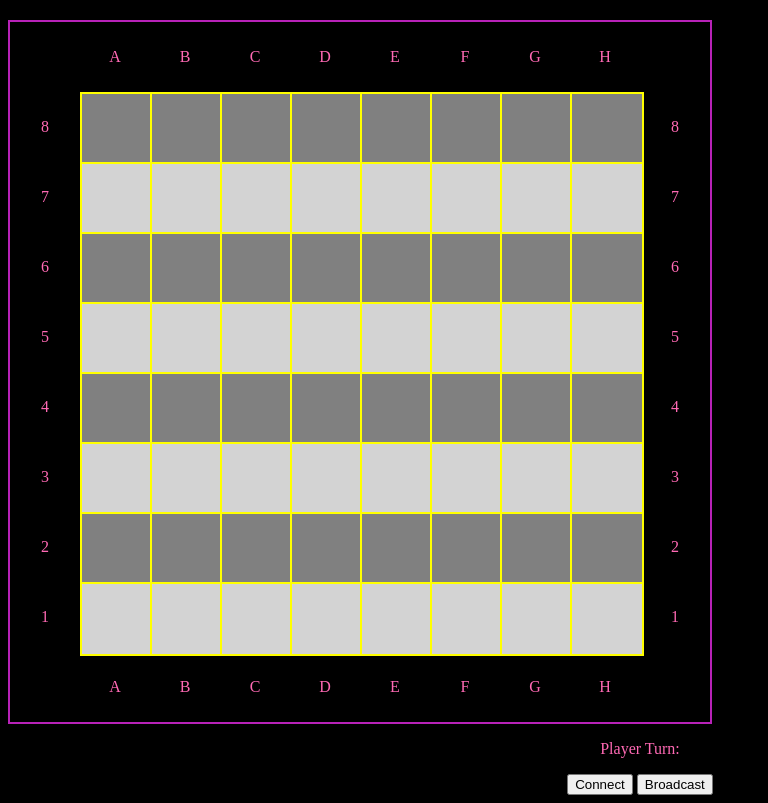
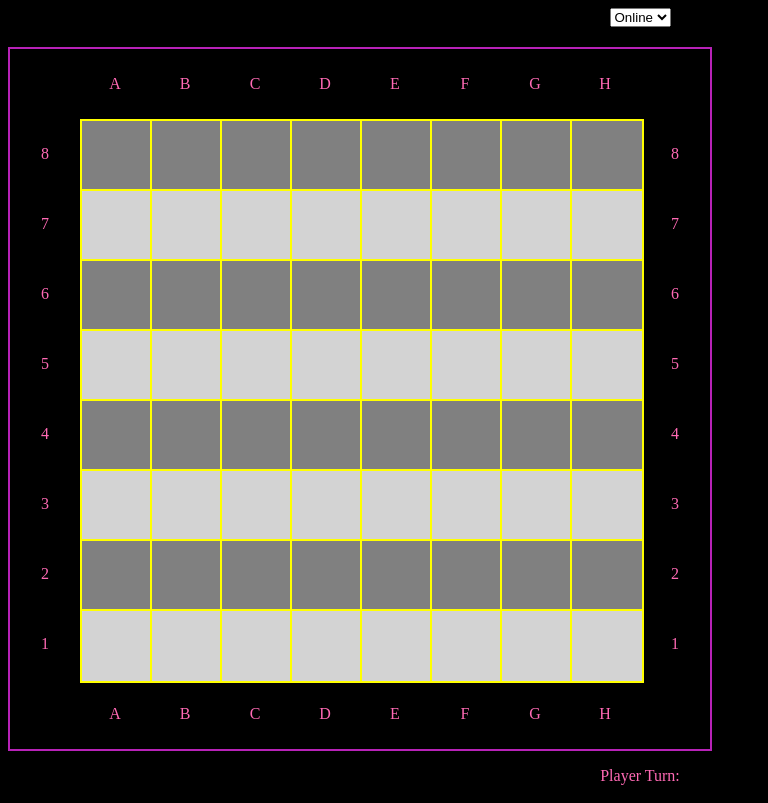
Before and after one commit to VanLance/go-chess, a website built with webpack: page client/public/index.html in a window 1280 px wide. Shown: the whole page, without its empty margins (0-768 px from the left). Built offline with nearby package versions, Linux system fonts and the light colour scheme; no server answers.

Commit message:
update chess state

```diff
--- a/client/public/index.html
+++ b/client/public/index.html
@@ -1,16 +1,22 @@
 <!DOCTYPE html>
 <html lang="en">
   <head>
-  <meta charset="UTF-8">
-  <meta name="viewport" content="width=device-width, initial-scale=1.0">
+    <meta charset="UTF-8" />
+    <meta name="viewport" content="width=device-width, initial-scale=1.0" />
     <title>Document</title>
     <script src="./bundle.js" defer></script>
-  <link rel="stylesheet" href="./static/styles.css">
+    <link rel="stylesheet" href="./static/styles.css" />
   </head>
   <body>
-  <main></main>
-  <p id="player-turn">Player Turn: </p>
-  <button id='webpack-connect'>Connect</button>
-  <button id='webpack-broadcast'>Broadcast</button>
+    <form>
+      <select name="game-play" id="game-play">
+        <option value="online">Online</option>
+        <option value="local">Local</option>
+      </select>
+    </form>
+    <main>
+      <div class="chess-board"></div>
+      <p id="player-turn">Player Turn:  </p>
+    </main>
   </body>
 </html>
--- a/client/public/static/styles.css
+++ b/client/public/static/styles.css
@@ -6,7 +6,7 @@ body {
   color: hotpink;
 }
 
-main {
+.chess-board {
   margin-top: 20px;
   display: grid;
   grid-template-rows: repeat(10, 1fr);
@@ -30,7 +30,7 @@ main {
 
 
 
-main div {
+.chess-board > div {
   display: flex;
   flex-direction: column;
   justify-content: center;
@@ -58,4 +58,9 @@ img {
 
 .selected-square{
     border: hotpink 3px solid;
-  }
+}
+
+
+.hide {
+  display: none;
+}
--- a/client/src/chessSquares.ts
+++ b/client/src/chessSquares.ts
@@ -54,7 +54,7 @@ function createChessDiv(number: number, letter: string): HTMLDivElement {
 }
 
 function addChessSquare(div: HTMLDivElement) {
-  document.getElementsByTagName('main')[0]?.appendChild(div);
+  document.querySelector('.chess-board')!.appendChild(div);
 }
 
 function addPieces(...pieces: Array<Piece>) {
--- a/client/src/index.ts
+++ b/client/src/index.ts
@@ -3,10 +3,17 @@ import { ChessState } from './types'
 import { connect } from './websocket'
 
 let chessState: ChessState
-
-createChessSquares()
+let gamePlay: 'online' | 'local'
+// const gamePlay = document.querySelector("#game-play")! as HTMLSelectElement
+// gamePlay.addEventListener("change", async ()=>{
+//   await startGame()
+//   gamePlay = gamePlay.value as "online" | "local"
+//   if (gamePlay == 'online'){
+  //   }
+  // })
 
 connect()
+createChessSquares()
 
 async function startGame(){
   const res = await fetch("http://localhost:8080/")
@@ -63,10 +70,9 @@ function updatePlayerTurn(){
   playerTurnP.innerText = playerTurnP?.innerText.substring(0, playerTurnP.innerHTML?.length -2) + ' ' + chessState.playerTurn.Team
 }
 
-(async () => { (await startGame()) })()
-
-// connect()
-document.getElementById('webpack-connect')?.addEventListener('click',connect)
+(async () => {
+  await startGame()
+})()
 
 
 export {
```
Also changed, not shown: client/public/bundle.js (+13 -5 lines), 1 other file. Lines whose indentation alone changed are shown as unchanged.
